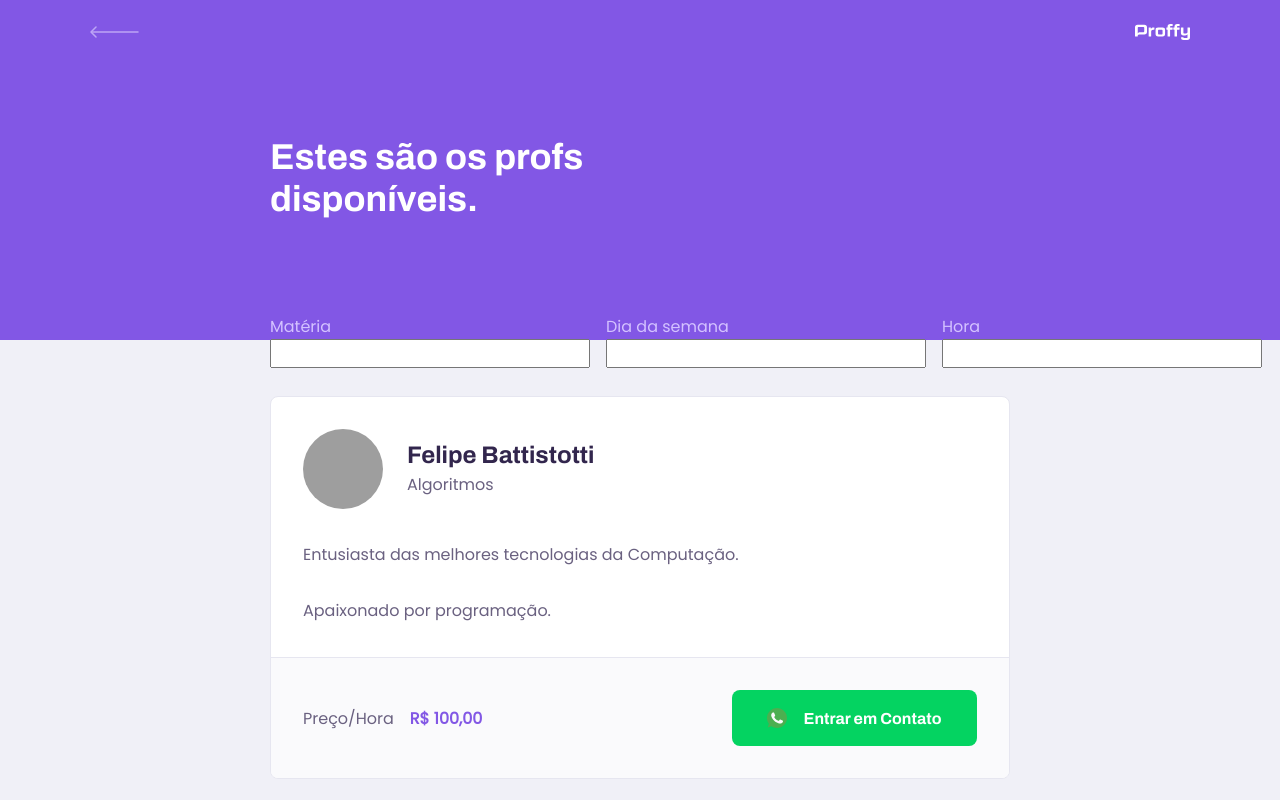
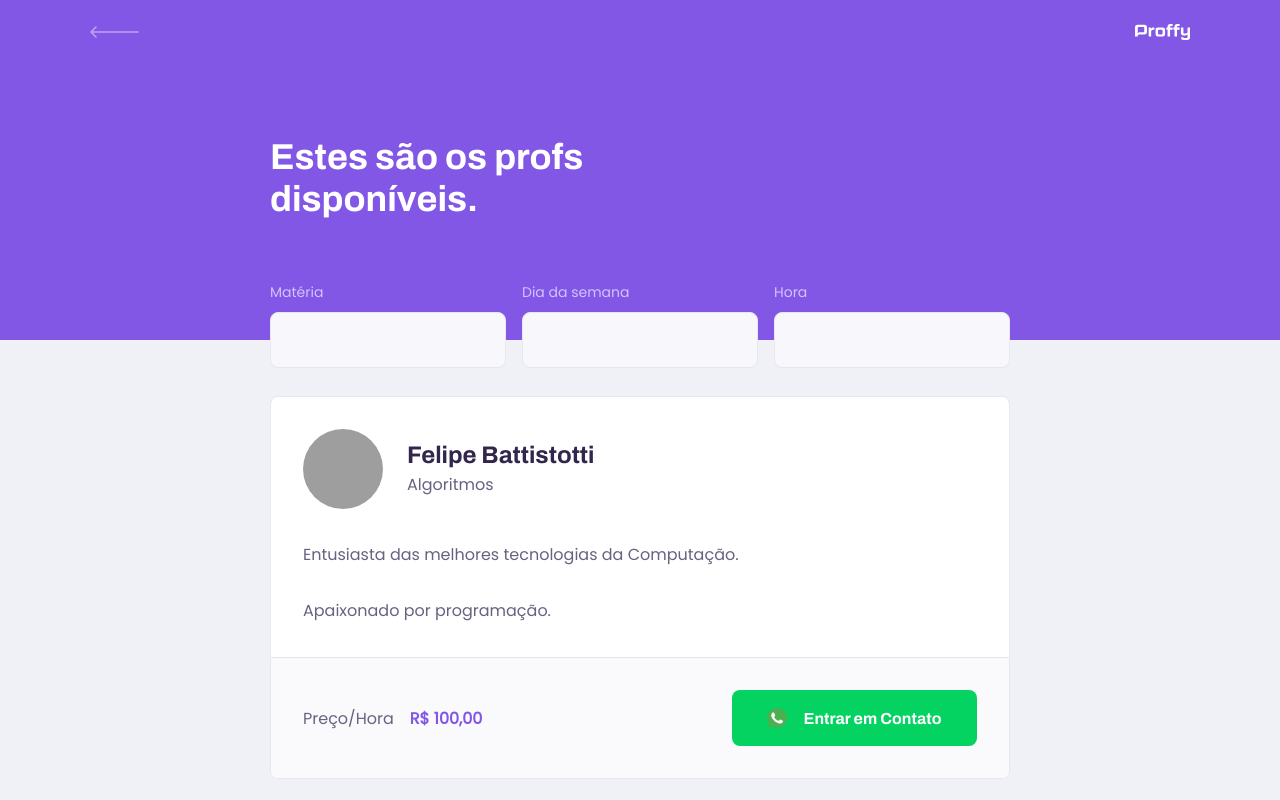
Before and after one commit to FelipeBattistotti/Prof-frontend-web, a React (Create React App) app: page /study in a window 1280 px wide. Shown: the top 800 px of the page. Built offline with nearby package versions, Linux system fonts and the light colour scheme; grey boxes are pictures that could not be loaded.

Commit message:
Commit frontend

```diff
--- a/src/pages/TeacherList/index.tsx
+++ b/src/pages/TeacherList/index.tsx
@@ -1,6 +1,7 @@
 import React from 'react';
 import PageHeader from '../../components/PageHeader';
 import TeacherItem from '../../components/TeacherItem';
+import Input from '../../components/Input'
 
 import './styles.css';
 
@@ -9,18 +10,9 @@
         <div id="page-teacher-list" className="container">
             <PageHeader title="Estes são os profs disponíveis.">
                 <form id="search-teachers">
-                    <div className="input-block">
-                        <label htmlFor="subject">Matéria</label>
-                        <input type="text" id="subject" />
-                    </div>
-                    <div className="input-block">
-                        <label htmlFor="week_day">Dia da semana</label>
-                        <input type="text" id="week_day" />
-                    </div>
-                    <div className="input-block">
-                        <label htmlFor="time">Hora</label>
-                        <input type="text" id="time" />
-                    </div>
+                    <Input name="subject" label="Matéria" />
+                    <Input name="week_day" label="Dia da semana" />
+                    <Input name="time" label="Hora" />
                 </form>
             </PageHeader>
 
```
